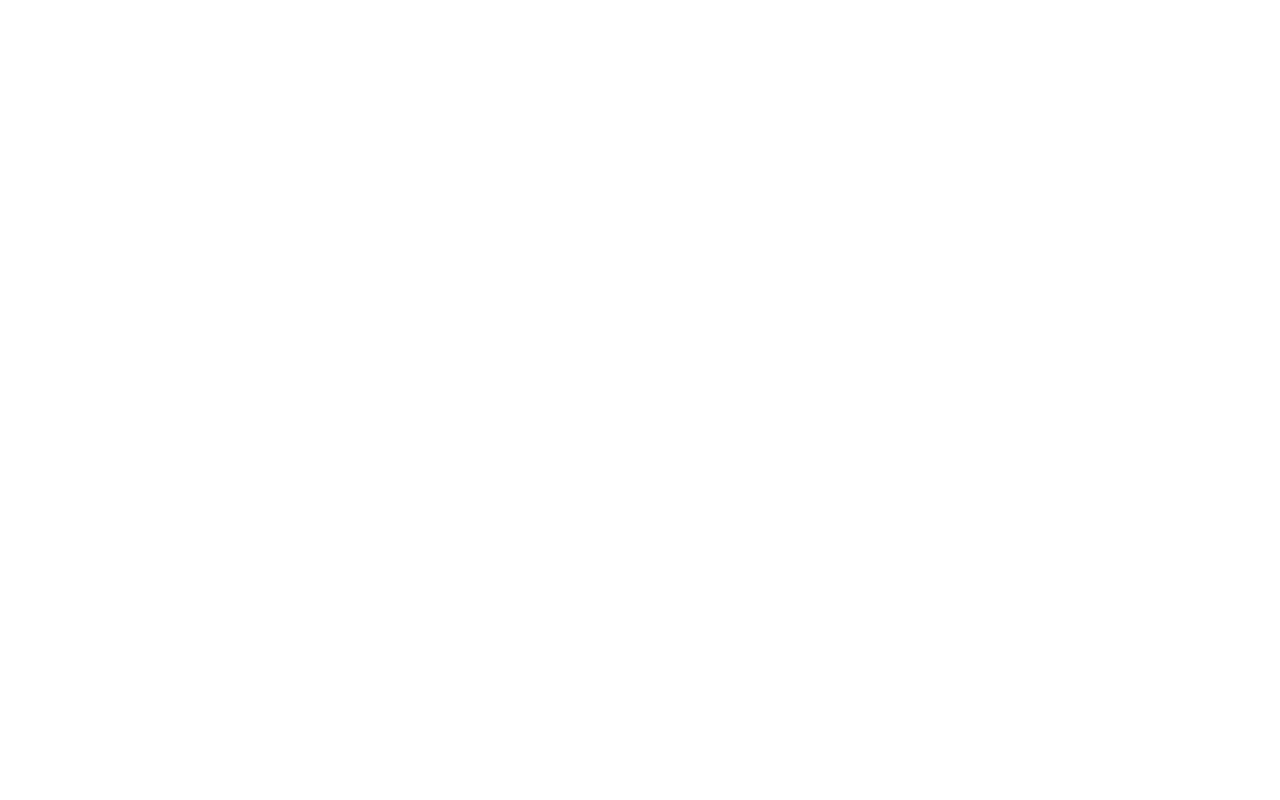
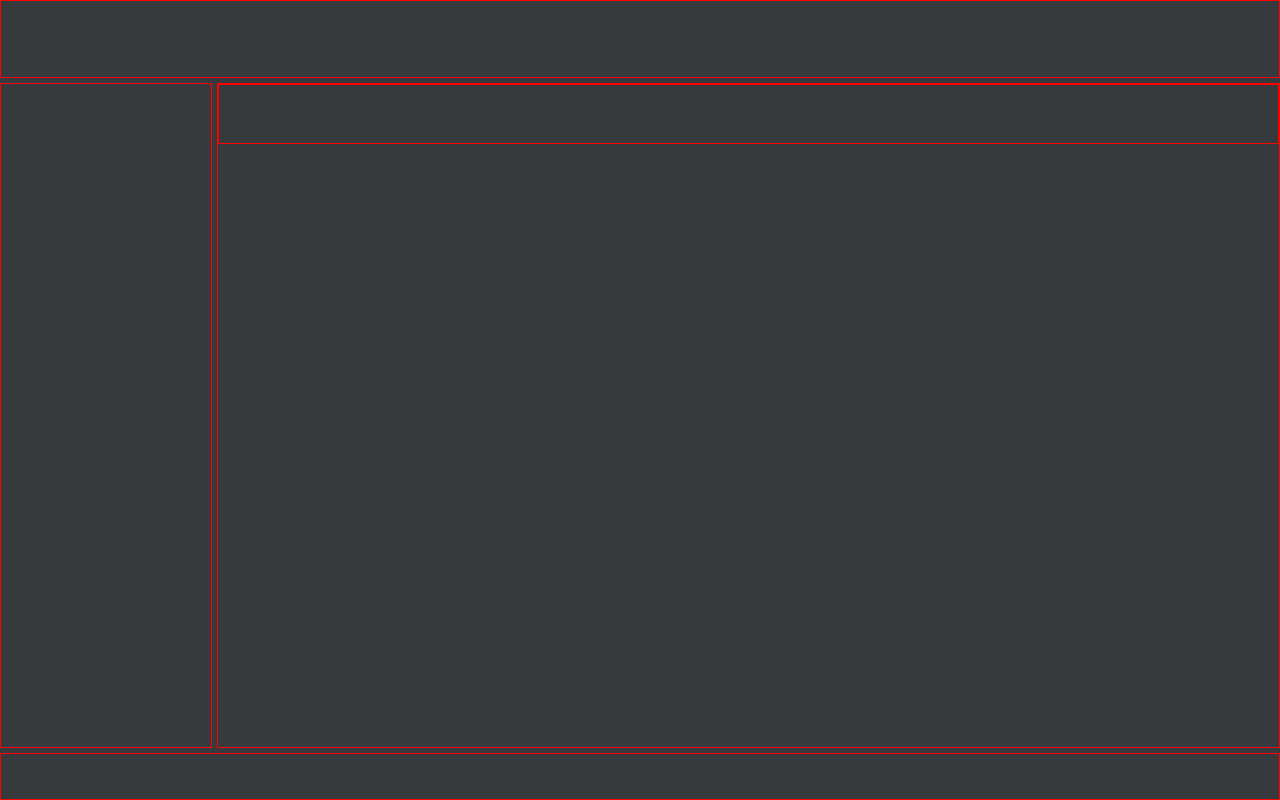
Before and after one commit to Alexander-Matte/todo, a website built with webpack: page out/index.html in a window 1280 px wide. Built offline with Linux system fonts and the light colour scheme.

Commit message:
added css grid template

```diff
--- /dev/null
+++ b/src/components/Project.js
@@ -0,0 +1,20 @@
+export class Project {
+    todos = [];
+
+
+    constructor (name) {
+        this.name = name;
+    }
+
+    addTodo (todoObj) {
+        this.todos.push(todoObj);
+    }
+
+    removeTodo (todoTitle) {
+        for (let i = this.todos.length - 1; i >= 0; --i) {
+            if (this.todos[i].title === todoTitle) {
+                this.todos.splice(i,1);
+            }
+        }
+    }
+}
--- /dev/null
+++ b/src/components/TaskApp.js
@@ -0,0 +1,24 @@
+import { Project } from "./Project";
+
+export class TaskApp {
+
+    projects = [];
+
+    constructor(){
+        console.log("App Started");
+    }
+
+    addProject (projectName) {
+        let proj = new Project(projectName)
+        this.projects.push(proj);
+    }
+
+    removeProject (projectName) {
+        for (let i = this.projects.length - 1; i >= 0; --i) {
+            if (this.projects[i].name === projectName) {
+                this.projects.splice(i,1);
+            }
+        }
+    }
+
+}
--- a/src/modules/Todo.js
+++ b/src/components/Todo.js
@@ -5,4 +5,7 @@ export class Todo {
         this.dueDate = dueDate
         this.priortiy = priority
     }
+
+
+
 }
--- a/src/index.js
+++ b/src/index.js
@@ -1,13 +1,33 @@
-import { TaskApp } from "./modules/TaskApp";
-import { Todo } from "./modules/Todo";
+import { Project } from "./components/Project";
+import { TaskApp } from "./components/TaskApp";
+import { Todo } from "./components/Todo";
+import { renderProjects, renderTodos } from "./rendering/renderFuncs";
 
+// //initialize the app
 let taskApp = new TaskApp();
-taskApp.addProject("Home");
-taskApp.addProject("school");
-taskApp.addProject("work");
-taskApp.addProject("backyard");
+
+// //add projects to the app
+// taskApp.addProject("Home");
+// taskApp.addProject("school");
+// taskApp.addProject("work");
+// taskApp.addProject("backyard");
+
+// //remove projects from the app
+// taskApp.removeProject("work");
+
+
+// //add todos to the projects
+// taskApp.projects[2].addTodo(new Todo("Hello","testing", "21-21-21","low"));
+// taskApp.projects[2].addTodo(new Todo("Hello2","tblahhhs", "35-56-18","Med"));
+// taskApp.projects[2].addTodo(new Todo("asdfasdf3","testingasdfasdfsadf", "02-05-1969","high"));
+
+
+// //Removes a todo from the projects
+// taskApp.projects[2].removeTodo("Hello2");
 
 
 
-taskApp.projectsArray[2].addTodo(new Todo("Hello","testing", "21-21-21","low"));
-console.log(taskApp);
+
+// //render projects tests
+// renderProjects(taskApp.projects);
+// renderTodos(taskApp.projects[2].todos);
--- a/src/modules/Project.js
+++ /dev/null
@@ -1,14 +0,0 @@
-import { Todo } from "./Todo";
-
-export class Project {
-    todosArray = [];
-
-
-    constructor (name) {
-        this.name = name;
-    }
-
-    addTodo (todoObj) {
-        this.todosArray.push(todoObj);
-    }
-}
--- a/src/modules/TaskApp.js
+++ /dev/null
@@ -1,23 +0,0 @@
-import { Project } from "./Project";
-import { Todo } from "./Todo";
-
-export class TaskApp {
-    projectsArray = [];
-
-    constructor(){
-        console.log("App Started");
-    }
-
-    addProject (project) {
-        this.projectsArray.push(new Project(project));
-    }
-
-    removeProject (projectName) {
-        for (let i = this.projectsArray.length - 1; i >= 0; --i) {
-            if (this.projectsArray[i].name === projectName) {
-                this.projectsArray.splice(i,1);
-            }
-        }
-    }
-
-}
--- /dev/null
+++ b/src/rendering/renderFuncs.js
@@ -0,0 +1,11 @@
+export function renderProjects(arr) {
+    arr.forEach(element => {
+        console.log(element);
+    });
+}
+
+export function renderTodos(arr) {
+    arr.forEach(element => {
+        console.log(element);
+    });
+}
--- /dev/null
+++ b/src/styles.css
@@ -0,0 +1,83 @@
+html, body , .container {
+    height: 100%;
+    margin: 0;
+  }
+
+body {
+    background-color: rgb(54,58,61);
+    color: #bdc1c6;
+}
+
+.container * {
+    border: 1px solid red;
+    position: relative;
+  }
+
+.container {  display: grid;
+    grid-template-columns: 0.5fr 1.5fr 1fr;
+    grid-template-rows: 0.5fr 1.5fr 1fr 1.7fr 0.3fr;
+    grid-auto-columns: 1fr;
+    grid-auto-rows: 1fr;
+    gap: 5px 5px;
+    grid-auto-flow: row;
+    grid-template-areas:
+      "header header header"
+      "side-bar content content"
+      "side-bar content content"
+      "side-bar content content"
+      "footer footer footer";
+  }
+
+  .header {  display: grid;
+    grid-template-rows: 1fr;
+    grid-auto-columns: 1fr;
+    gap: 0px 0px;
+    grid-auto-flow: row;
+    grid-template-areas:
+      "";
+    grid-area: header;
+  }
+
+  .footer {  display: grid;
+    grid-template-rows: 1fr;
+    grid-auto-columns: 1fr;
+    gap: 0px 0px;
+    grid-auto-flow: row;
+    grid-template-areas:
+      "";
+    grid-area: footer;
+  }
+
+  .side-bar {  display: grid;
+    grid-template-columns: 1fr;
+    grid-template-rows: repeat(2, 1fr);
+    grid-auto-columns: 1fr;
+    gap: 5px 5px;
+    grid-auto-flow: row;
+    grid-template-areas:
+      "."
+      ".";
+    grid-area: side-bar;
+  }
+
+  .content {  display: grid;
+    grid-template-columns: 1fr;
+    grid-template-rows: 0.2fr repeat(2, 1fr);
+    gap: 0px 0px;
+    grid-auto-flow: row;
+    grid-template-areas:
+      "content-header"
+      "."
+      ".";
+    grid-area: content;
+  }
+
+  .content-header {  display: grid;
+    grid-template-columns: 1fr 2.5fr 1fr;
+    grid-template-rows: 1fr;
+    gap: 0px 0px;
+    grid-auto-flow: row;
+    grid-template-areas:
+      ". . .";
+    grid-area: content-header;
+  }
```
Also changed, not shown: out/index.html, out/main.js.
